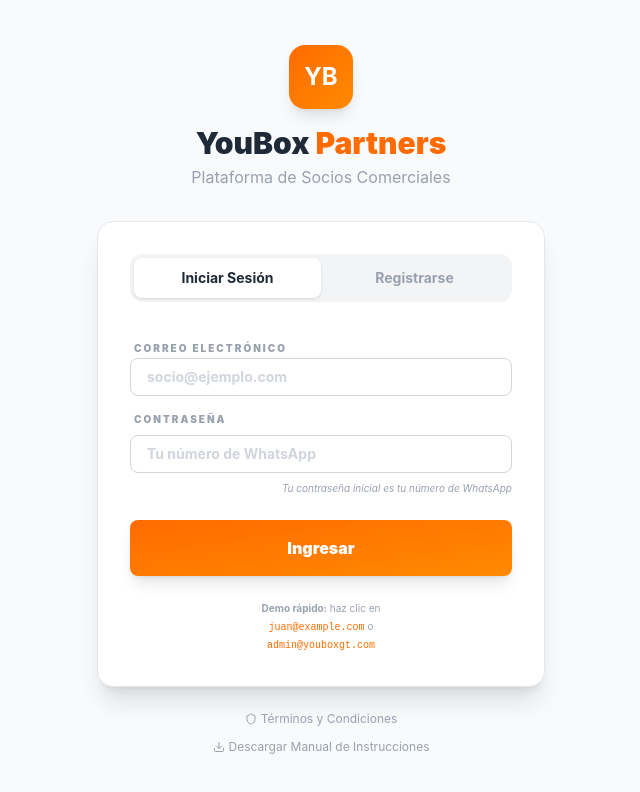
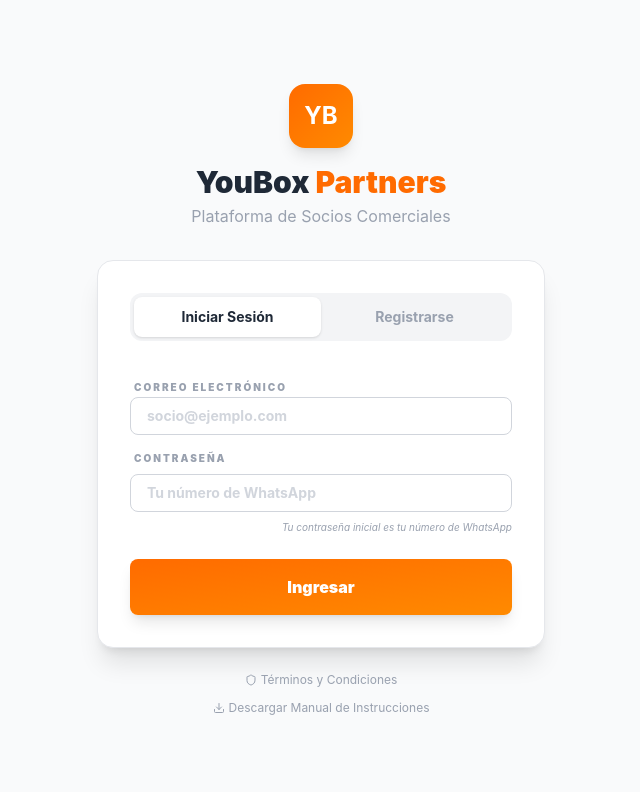
Before and after one commit to verc311-lgtm/partners-youbox, a React (Vite) app: page / in a window 1280 px wide. Shown: the top 792 px of the page, without its empty margins (319-959 px from the left). Built offline with nearby package versions, Linux system fonts and the light colour scheme.

Commit message:
desactivar acceso rapido demo en login

```diff
--- a/src/App.tsx
+++ b/src/App.tsx
@@ -3587,12 +3587,6 @@ function LoginForm({ onLogin }: { onLogin: (email: string, password?: string) =>
     }
   };
 
-  const handleDemoLogin = async (demoEmail: string, demoPassword: string) => {
-    setEmail(demoEmail);
-    setPassword(demoPassword);
-    await onLogin(demoEmail, demoPassword);
-  }
-
   return (
     <motion.form
       initial={{ opacity: 0, x: -20 }}
@@ -3637,14 +3631,6 @@ function LoginForm({ onLogin }: { onLogin: (email: string, password?: string) =>
       <button type="submit" className="btn-primary w-full py-4 text-base font-black shadow-lg">
         Ingresar
       </button>
-
-      <div className="text-center">
-        <p className="text-[10px] text-gray-400 leading-relaxed">
-          <strong>Demo rápido:</strong> haz clic en <br/>
-          <button type="button" onClick={() => handleDemoLogin('juan@example.com', '+502 5555-1234')} className="font-mono text-brand-orange hover:underline mt-1">juan@example.com</button> o <br/>
-          <button type="button" onClick={() => handleDemoLogin('admin@youboxgt.com', 'Youbox2026')} className="font-mono text-brand-orange hover:underline">admin@youboxgt.com</button>
-        </p>
-      </div>
     </motion.form>
   );
 }
```
